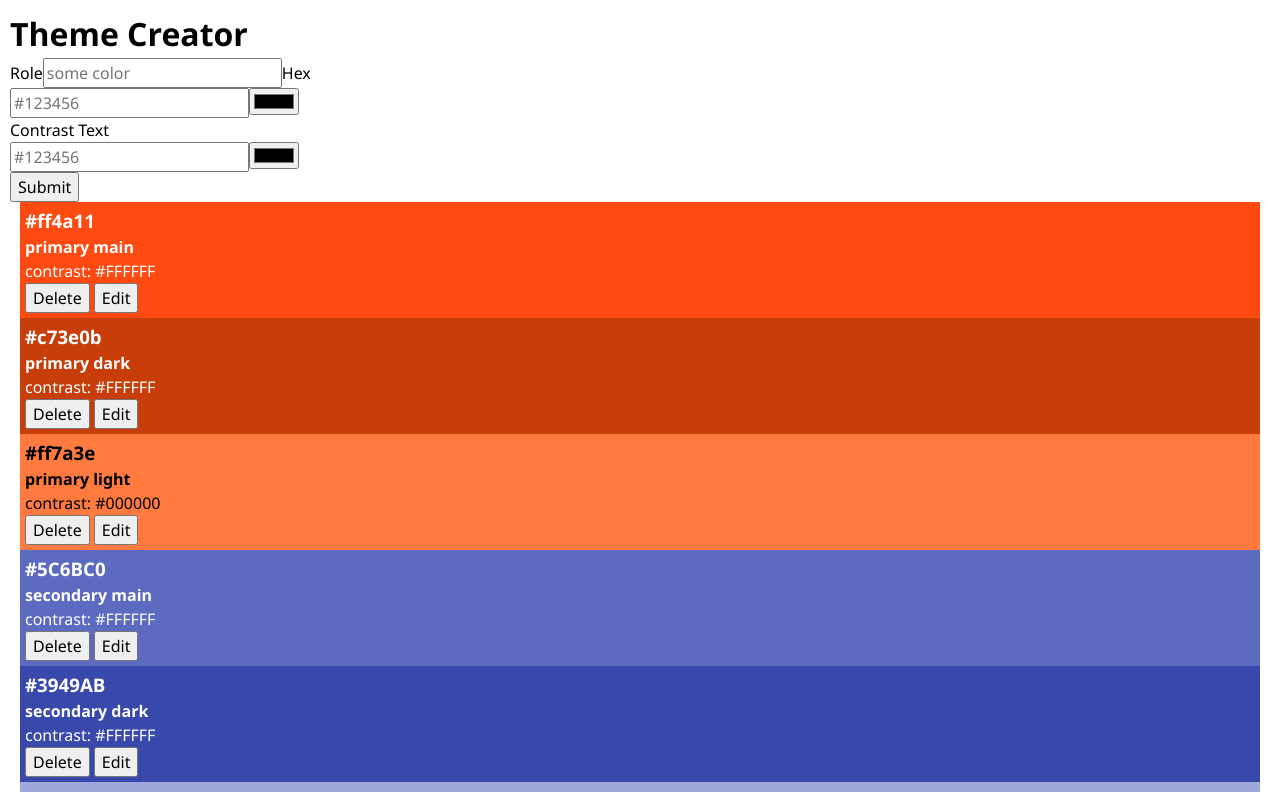
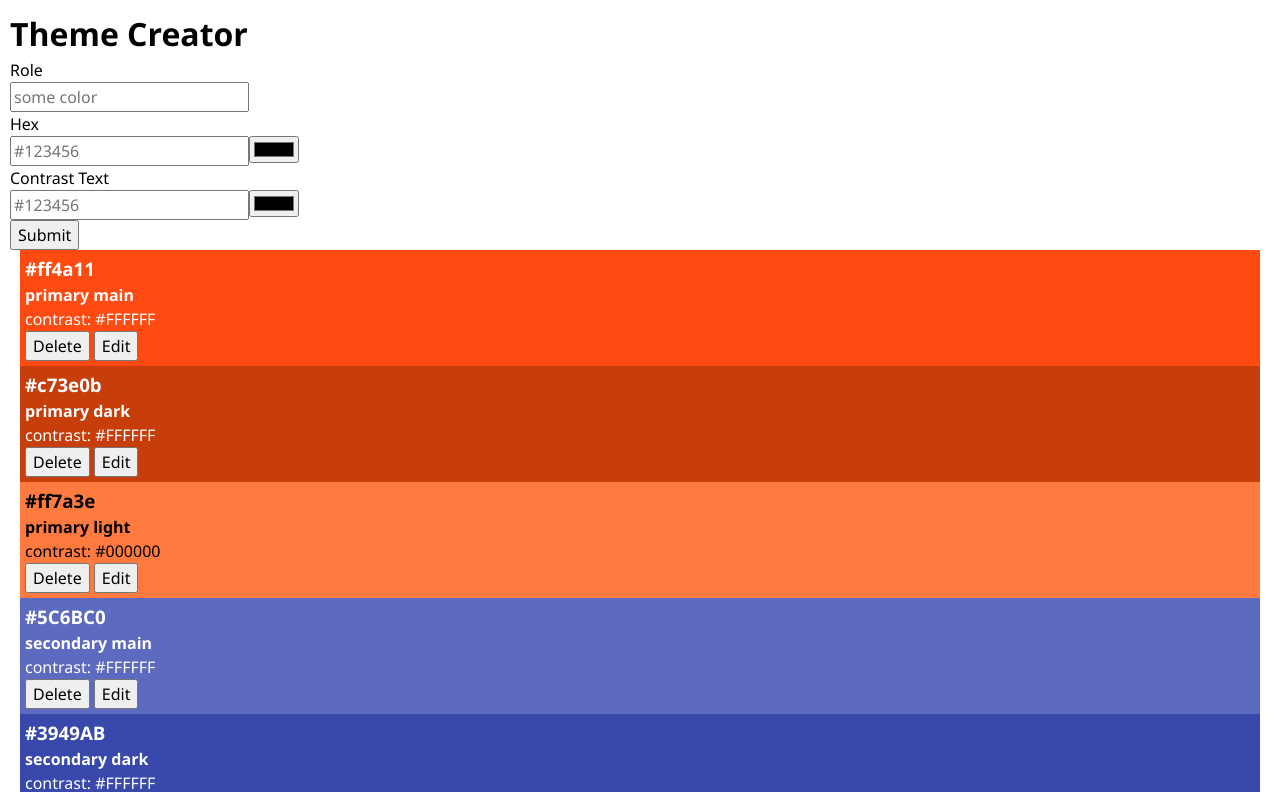
Before and after one commit to whereisjady/web-react-recap-project, a React (Vite) app: page / in a window 1280 px wide. Shown: the top 792 px of the page. Built offline with nearby package versions, Linux system fonts and the light colour scheme.

Commit message:
edit-color feature done

```diff
--- a/src/Components/Color/Color.jsx
+++ b/src/Components/Color/Color.jsx
@@ -1,5 +1,6 @@
 import "./Color.css";
 import { useState } from "react";
+import ColorForm from "../ColorForm/ColorForm";
 
 export default function Color({
   color,
@@ -11,19 +12,6 @@ export default function Color({
 }) {
   const [confirmDelete, setConfirmDelete] = useState(null);
 
-  // edit
-  if (isEditing) {
-    return (
-      <div className="color-card">
-        <ColorForm
-          initialData={color}
-          onSubmitColor={onSave}
-          buttonText="Save"
-        />
-        <button onClick={onCancel}>Cancel</button>
-      </div>
-    );
-  }
   return (
     <div
       className="color-card"
@@ -35,6 +23,12 @@ export default function Color({
       <h3 className="color-card-headline">{color.hex}</h3>
       <h4>{color.role}</h4>
       <p>contrast: {color.contrastText}</p>
+      {isEditing && (
+        <div className="color-card">
+          <ColorForm color={color} onSubmitColor={onSave} buttonText="Save" />
+          <button onClick={onCancel}>Cancel</button>
+        </div>
+      )}
       <button onClick={() => setConfirmDelete(color.id)}>Delete</button>
       {confirmDelete && (
         <div className="color-card-highlight">
--- a/src/Components/ColorForm/ColorForm.jsx
+++ b/src/Components/ColorForm/ColorForm.jsx
@@ -1,37 +1,36 @@
-// export to parent component
-// create a form
-// be able to submit new colors (event)
-// these need to be added to the theme (within parent component)
-// in the parent, create useState so initialColors can be changed into a set containing the added color + old colors
-// add nanoID (see line 16)
-// develop colorinput component for the hex picker to the input fields (Controlled Inputs)
-
 import { nanoid } from "nanoid";
 import ColorInput from "../ColorInput/ColorInput";
 
-export default function ColorForm({ onAddColor }) {
+export default function ColorForm({ onAddColor, color, onSubmitColor }) {
   function handleSubmit(event) {
     event.preventDefault();
     const formData = new FormData(event.target);
     const data = Object.fromEntries(formData);
-    const finalData = { id: nanoid(), ...data };
-    onAddColor(finalData);
+    const finalData = { id: color ? color.id : nanoid(), ...data };
+    console.log(finalData);
+    if (color) {
+      onSubmitColor(finalData);
+    } else {
+      onAddColor(finalData);
+    }
   }
   return (
     <form onSubmit={handleSubmit}>
       <label htmlFor="role">Role</label>
-      <input id="role" type="text" name="role" placeholder="some color" />
+      <br />
+      <input
+        id="role"
+        type="text"
+        name="role"
+        placeholder="some color"
+        defaultValue={color?.role || ""}
+      />
+      <br />
       <label htmlFor="hex">Hex</label>
-      {/* <input id="hex" type="text" name="hex" placeholder="#123456" /> */}
-      <ColorInput id="hex" />
+      <ColorInput id="hex" color={color?.hex} />
       <label htmlFor="contrastText">Contrast Text </label>
-      {/* <input
-        id="contrastText"
-        type="text"
-        name="contrastText"
-        placeholder="#ffffff"
-      /> */}
-      <ColorInput id="contrastText" />
+
+      <ColorInput id="contrastText" color={color?.contrastText} />
 
       <button>Submit</button>
     </form>
--- a/src/Components/ColorInput/ColorInput.jsx
+++ b/src/Components/ColorInput/ColorInput.jsx
@@ -1,6 +1,6 @@
 import { useState } from "react";
 
-const ColorInput = ({ id }) => {
+const ColorInput = ({ id, color }) => {
   const [inputValue, setInputValue] = useState();
   function handleInputChange(event) {
     setInputValue(event.target.value);
@@ -15,6 +15,7 @@ const ColorInput = ({ id }) => {
         type="text"
         name={id}
         placeholder="#123456"
+        defaultValue={color || ""}
       />
       <input
         onChange={handleInputChange}
@@ -23,6 +24,7 @@ const ColorInput = ({ id }) => {
         type="color"
         name={id}
         placeholder="#123456"
+        defaultValue={color || ""}
       />
     </div>
   );
```
